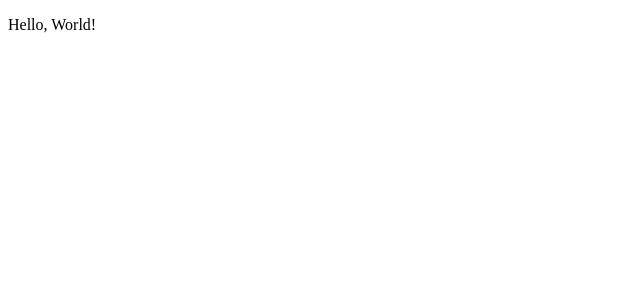
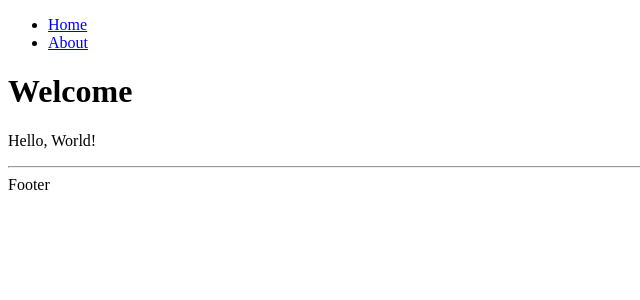
Before and after one commit to kaiphojor/typescript-react-example, a React (Vite) app: page / in a window 1280 px wide. Shown: the top 300 px of the page, without its empty margins (0-640 px from the left). Built offline with nearby package versions, Linux system fonts and the light colour scheme.

Commit message:
feat : routing example 추가

```diff
--- a/jest.config.js
+++ b/jest.config.js
@@ -2,7 +2,6 @@ module.exports = {
   testEnvironment: 'jsdom',
   setupFilesAfterEnv: [
     '@testing-library/jest-dom/extend-expect',
-    './jest.setup',
   ],
   transform: {
     '^.+\\.(t|j)sx?$': ['@swc/jest', {
--- /dev/null
+++ b/src/App.tsx
@@ -0,0 +1,24 @@
+import {HomePage} from './pages/HomePage';
+import {AboutPage} from './pages/AboutPage';
+import Header from './components/Header';
+import Footer from './components/Footer';
+
+// Const pages = {
+// 	'/': HomePage,
+// 	'/about': AboutPage,
+// };
+
+export function App() {
+	const path = window.location.pathname;
+
+	return (
+		<div>
+			<Header/>
+			<main>
+				{path === '/' && <HomePage/>}
+				{path === '/about' && <AboutPage/>}
+			</main>
+			<Footer/>
+		</div>
+	);
+}
--- /dev/null
+++ b/src/components/Footer.tsx
@@ -0,0 +1,8 @@
+export default function Footer() {
+	return (
+		<footer>
+			<hr/>
+      Footer
+		</footer>
+	);
+}
--- /dev/null
+++ b/src/components/Header.tsx
@@ -0,0 +1,16 @@
+export default function Header() {
+	return (
+		<header>
+			<nav>
+				<ul>
+					<li>
+						<a href='/'>Home</a>
+					</li>
+					<li>
+						<a href='/about'>About</a>
+					</li>
+				</ul>
+			</nav>
+		</header>
+	);
+}
--- a/src/main.tsx
+++ b/src/main.tsx
@@ -1,10 +1,5 @@
 import ReactDOM from 'react-dom/client';
-
-function App() {
-	return (
-		<p>Hello, World!</p>
-	);
-}
+import {App} from './App';
 
 const element = document.getElementById('root');
 
--- /dev/null
+++ b/src/pages/AboutPage.tsx
@@ -0,0 +1,8 @@
+export function AboutPage() {
+	return (
+		<div>
+			<h1>About</h1>
+			<p>This is test!</p>
+		</div>
+	);
+}
--- /dev/null
+++ b/src/pages/HomePage.tsx
@@ -0,0 +1,8 @@
+export function HomePage() {
+	return (
+		<div>
+			<h1>Welcome</h1>
+			<p>Hello, World!</p>
+		</div>
+	);
+}
```
